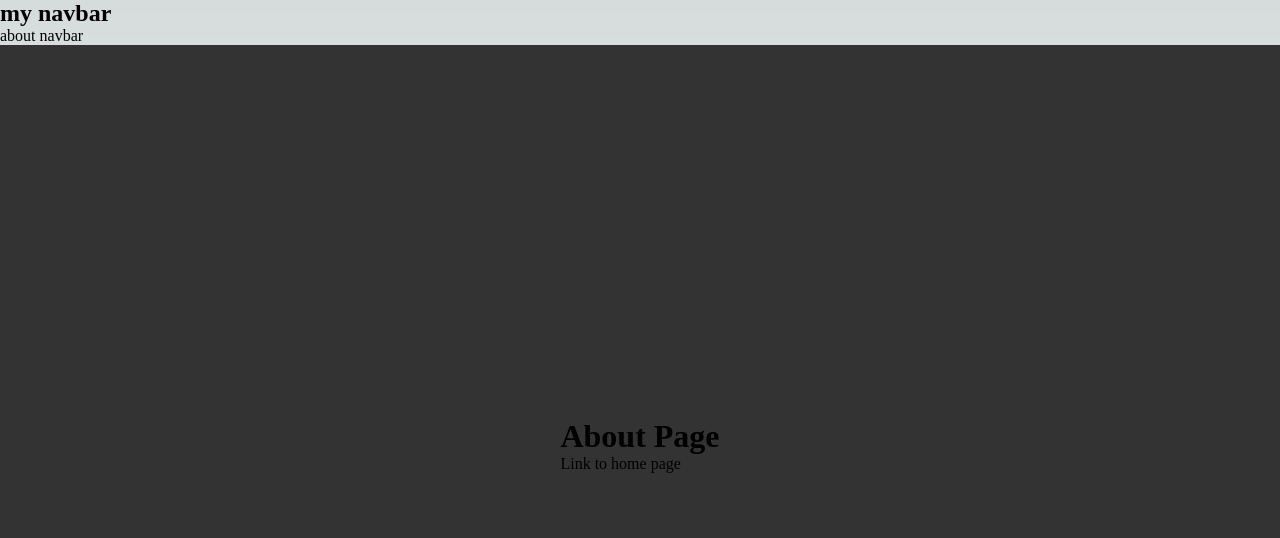
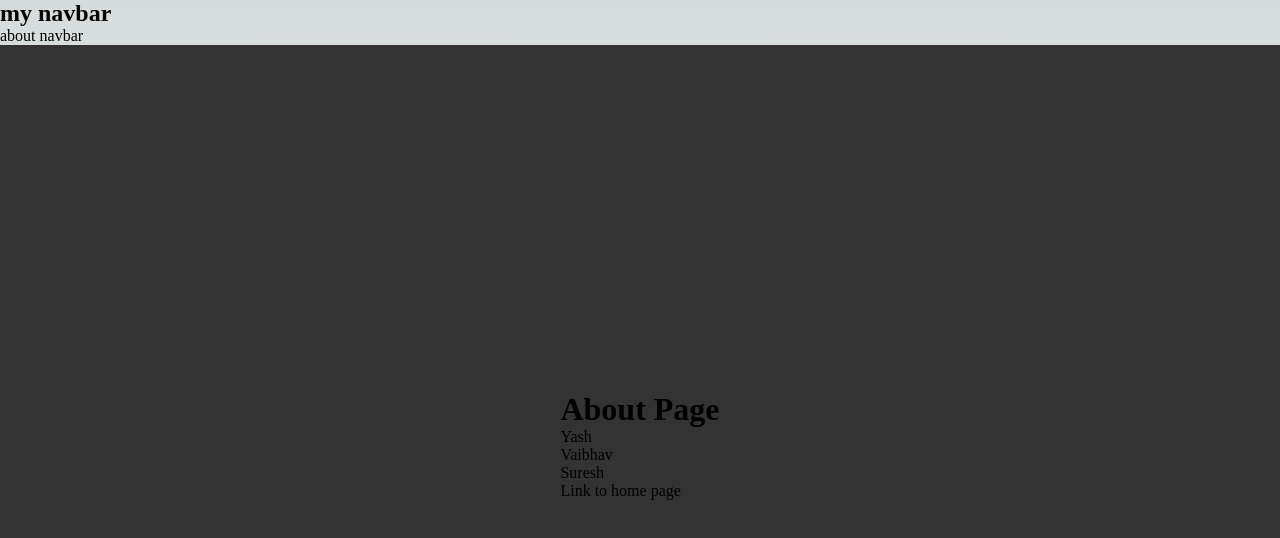
Before and after one commit to SuchiBankoti/nextjs_practice, a Next.js app: page /about in a window 1280 px wide. Shown: the top 538 px of the page. Built offline with nearby package versions, Linux system fonts and the light colour scheme.

Commit message:
upadte about

```diff
--- a/app/about/[developer]/page.tsx
+++ b/app/about/[developer]/page.tsx
@@ -5,10 +5,11 @@ export default function Developer({ params }: { params: { developer:string } })
     { id : 2, name: 'Vaibhav', role: 'Backend Developer'},
     { id : 3, name: 'Suresh', role: 'Frontend Developer'}
     ]
-   const name=details.find(e=>e.id===Number(params.developer))
+   const person=details.find(e=>e.id===Number(params.developer))
     return (
         <>
-            <h1>Name of the developer:{name?name.name:"enter a valid developer id"}</h1>
+            <h1>Name of the developer:{person?person.name:"enter a valid developer id"}</h1>
+            {<h2>Designation:{person?person.role:"enter a valid developer id"}</h2>}
         </>
     )
 }
--- a/app/about/page.tsx
+++ b/app/about/page.tsx
@@ -1,8 +1,26 @@
 import Link from "next/link"
 export default function About() {
+    const details=[
+        { id : 1, name: 'Yash', role: 'Senior Developer'},
+        { id : 2, name: 'Vaibhav', role: 'Backend Developer'},
+        { id : 3, name: 'Suresh', role: 'Frontend Developer'}
+        ]
     return (
         <>
             <h1>About Page</h1>
+            <div>
+                {
+                    details.map((e,i) => {
+                        return (
+                            <div key={i}>
+                                <Link href={`/about/${e.id}`}>
+                                {e.name}
+                                </Link>
+                            </div>
+                        )
+                    })
+                }
+            </div>
             <Link href="/">Link to home page</Link>
         </>
     )
```
